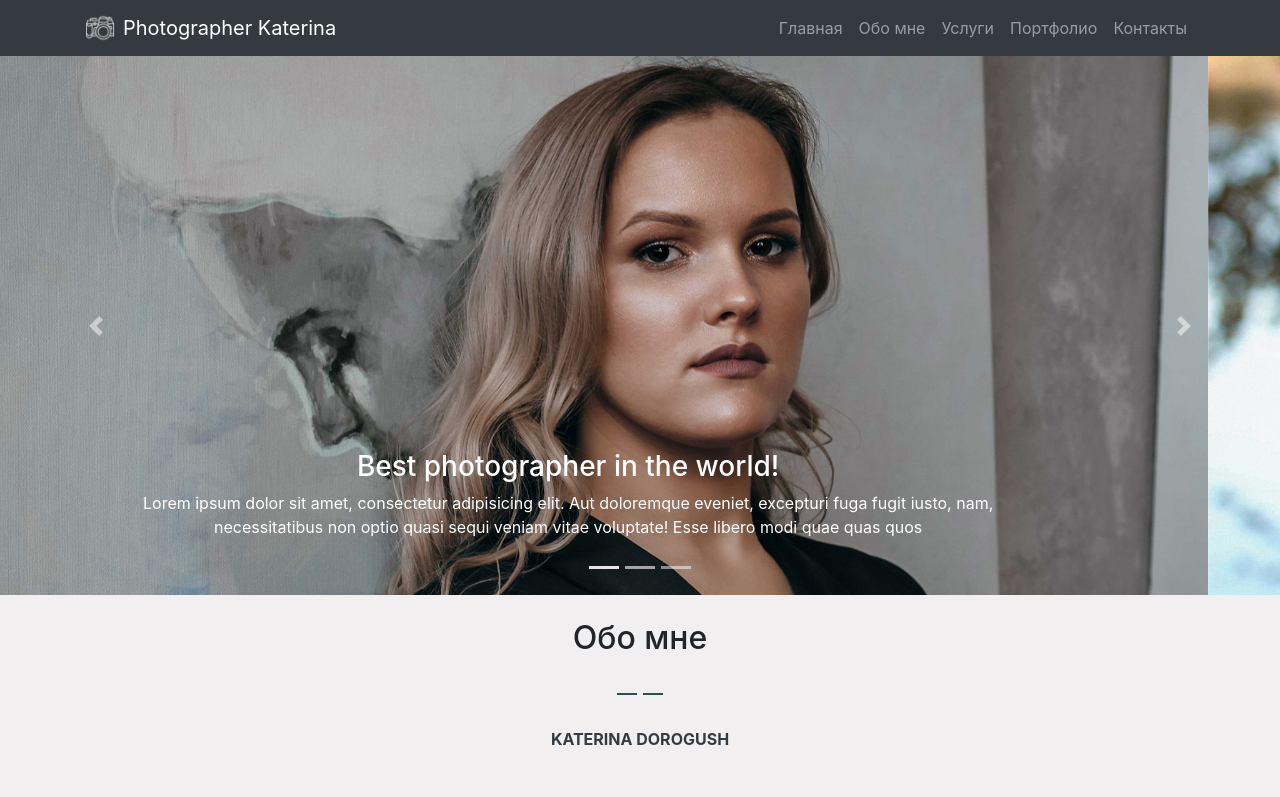
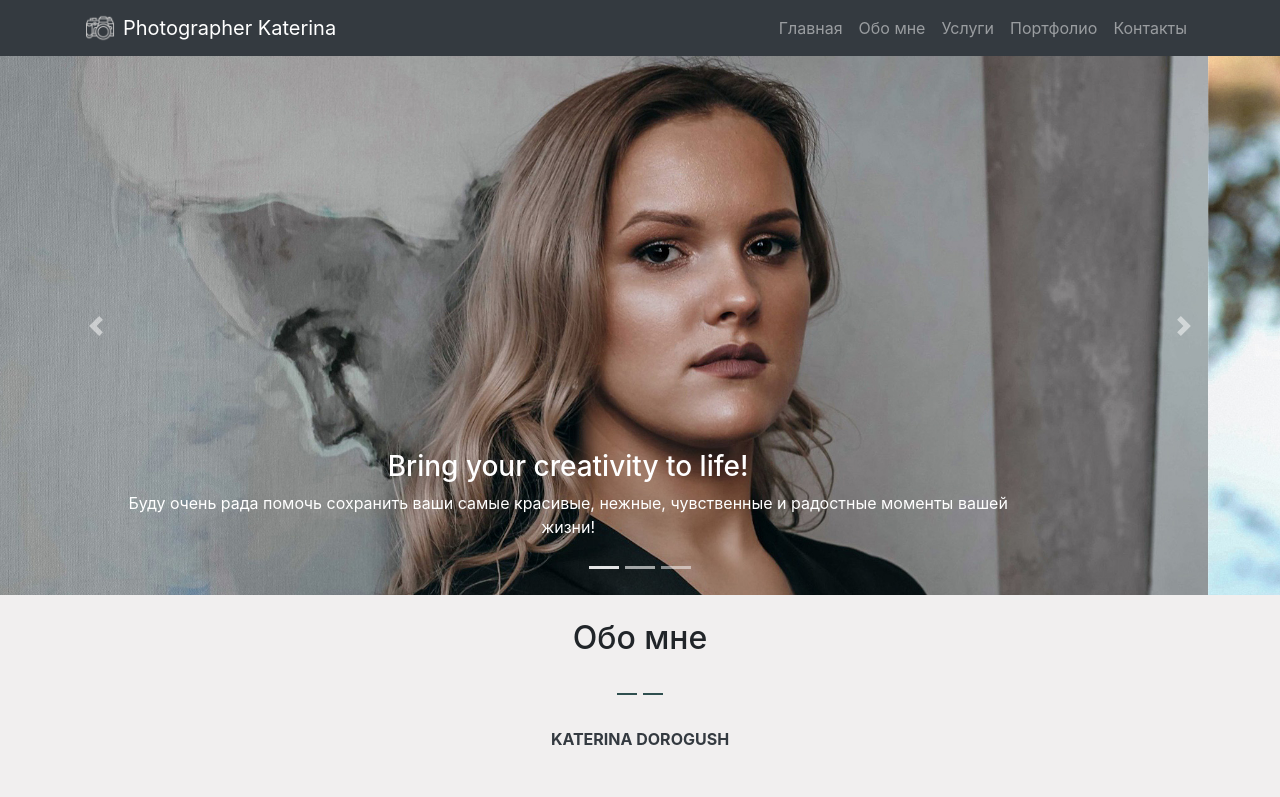
Before and after one commit to TatsianaMark/React-site, a React (Create React App) app in the folder react-site/: page / in a window 1280 px wide. Shown: the top 797 px of the page. Built offline with nearby package versions, Linux system fonts and the light colour scheme.

Commit message:
feat: change slogans for courusels

```diff
--- a/react-site/src/App.css
+++ b/react-site/src/App.css
@@ -86,6 +86,10 @@
 .contact_number{
     font-size: 17px;
 }
+.Card{
+    width: 100%;
+    height: 100%;
+}
 
 /*.container_bg{*/
     /*background-image: url("./assets/img/Kate.jpg");*/
--- a/react-site/src/Components/CarouselBox.js
+++ b/react-site/src/Components/CarouselBox.js
@@ -20,8 +20,8 @@ export default function CarouselBox() {
                     alt="photo"
                 />
                 <Carousel.Caption>
-                    <h3> Best photographer in the world!</h3>
-                    <p><span>Lorem ipsum dolor sit amet, consectetur adipisicing elit. Aut doloremque eveniet, excepturi fuga fugit iusto, nam, necessitatibus non optio quasi sequi veniam vitae voluptate! Esse libero modi quae quas quos</span>
+                    <h3> Bring your creativity to life!</h3>
+                    <p><span>Буду очень рада помочь сохранить ваши самые красивые, нежные, чувственные и радостные моменты вашей жизни!</span>
                     </p>
                 </Carousel.Caption>
             </Carousel.Item>
@@ -32,8 +32,8 @@ export default function CarouselBox() {
                     alt="photo"
                 />
                 <Carousel.Caption>
-                    <h3> Best photographer in the world!</h3>
-                    <p><span>Lorem ipsum dolor sit amet, consectetur adipisicing elit. Aut doloremque eveniet, excepturi fuga fugit iusto, nam, necessitatibus non optio quasi sequi veniam vitae voluptate! Esse libero modi quae quas quos?</span>
+                    <h3>Change your lens, change your story...</h3>
+                    <p><span>Буду очень рада помочь сохранить ваши самые красивые, нежные, чувственные и радостные моменты вашей жизни!</span>
                     </p>
                 </Carousel.Caption>
             </Carousel.Item>
@@ -44,8 +44,8 @@ export default function CarouselBox() {
                     alt="photo"
                 />
                 <Carousel.Caption>
-                    <h3> Best photographer in the world!</h3>
-                    <p><span>Lorem ipsum dolor sit amet, consectetur adipisicing elit. Aut doloremque eveniet, excepturi fuga fugit iusto, nam, necessitatibus non optio quasi sequi veniam vitae voluptate! Esse libero modi quae quas quos?</span>
+                    <h3>Your Day is a Love Story…Tell it to the Camera.</h3>
+                    <p><span>Буду очень рада помочь сохранить ваши самые красивые, нежные, чувственные и радостные моменты вашей жизни!</span>
                     </p>
                 </Carousel.Caption>
             </Carousel.Item>
--- a/react-site/src/Pages/Services.js
+++ b/react-site/src/Pages/Services.js
@@ -52,7 +52,7 @@ export default function Services() {
                                 src={b_photo}
                             />
                             <Card.Body>
-                                <Card.Title>Будуарная съёмка</Card.Title>
+                                <Card.Title className="space-btn">Будуарная съёмка</Card.Title>
                                 <Button variant="outline-dark">Подробнее...</Button>
                             </Card.Body>
                         </Card>
```
